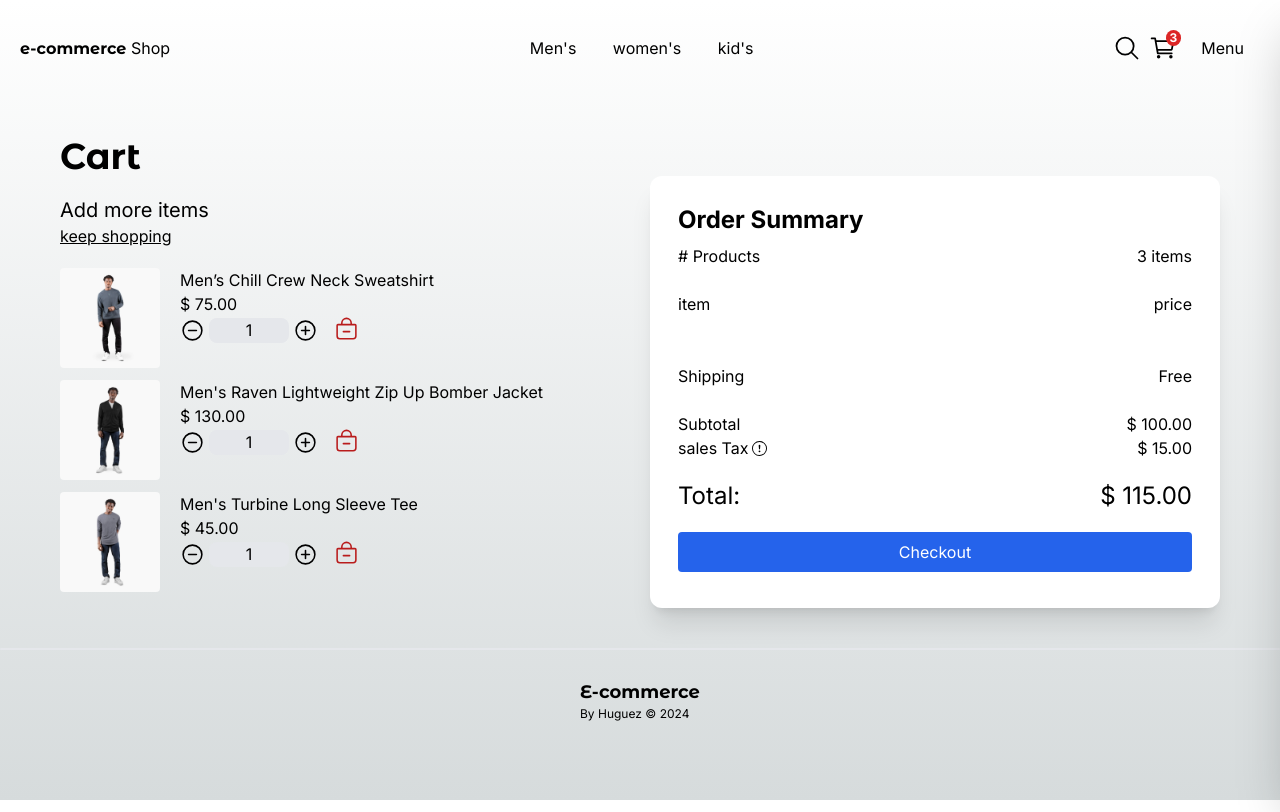
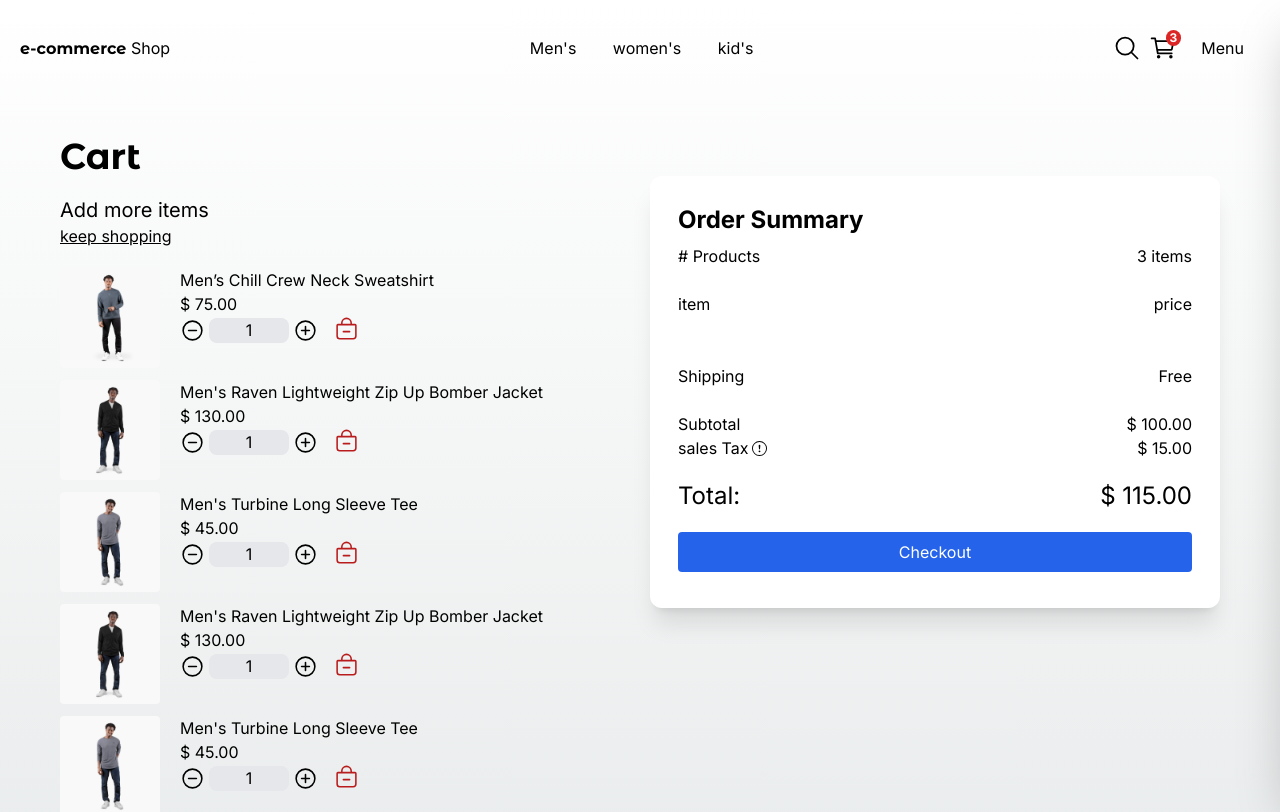
Before and after one commit to Huguez/e_commerce, a Next.js app: page /cart in a window 1280 px wide. Shown: the top 812 px of the page. Built offline with nearby package versions, Linux system fonts and the light colour scheme.

Commit message:
aesthetic dettails

```diff
--- a/src/app/(shop)/cart/page.tsx
+++ b/src/app/(shop)/cart/page.tsx
@@ -9,6 +9,14 @@ import { Product } from "@/interfaces";
 
 const productosCart: Product[] = [
    initialData.products[0],
+   initialData.products[2],
+   initialData.products[3],
+   initialData.products[2],
+   initialData.products[3],
+   initialData.products[2],
+   initialData.products[3],
+   initialData.products[2],
+   initialData.products[3],
    initialData.products[2],
    initialData.products[3],
 ]
@@ -53,7 +61,7 @@ export default function CartPage() {
                   }
                </div>
                <div>
-                  <div className="bg-white rounded-xl shadow-xl p-7 ">
+                  <div className="bg-white rounded-xl shadow-xl p-7 sticky top-10 ">
                      <h2 className="text-2xl font-bold mb-2"> Order Summary </h2>
 
                      <div className="grid grid-cols-2">
--- a/src/app/(shop)/checkout/page.tsx
+++ b/src/app/(shop)/checkout/page.tsx
@@ -6,7 +6,14 @@ import { initialData } from "@/seed/seed";
 import { BsExclamationCircle } from "react-icons/bs";
 
 const productosCart = [
-   initialData.products[0],
+   initialData.products[2],
+   initialData.products[3],
+   initialData.products[2],
+   initialData.products[3],
+   initialData.products[2],
+   initialData.products[3],
+   initialData.products[2],
+   initialData.products[3],
    initialData.products[2],
    initialData.products[3],
 ]
@@ -47,7 +54,7 @@ export default function CheckoutPage() {
 					}
 				</div>
 				<div>
-				<div className="bg-white rounded-xl shadow-xl p-7 ">
+					<div className="bg-white rounded-xl shadow-xl p-7 sticky top-10 ">
 						<h3 className="text-2xl mb-2 font-bold"> Address </h3>
 						<div className="mb-10">
 							<p className="text-xl"> Name Lastname </p>
--- a/src/app/(shop)/orders/[id]/page.tsx
+++ b/src/app/(shop)/orders/[id]/page.tsx
@@ -1,5 +1,4 @@
 import Image from "next/image"
-import Link from "next/link";
 
 import { Title } from "@/components";
 import { initialData } from "@/seed/seed";
@@ -8,6 +7,12 @@ import clsx from "clsx";
 import { IoCartOutline } from "react-icons/io5";
 
 const productosCart = [
+   initialData.products[0],
+   initialData.products[2],
+   initialData.products[3],
+   initialData.products[0],
+   initialData.products[2],
+   initialData.products[3],
    initialData.products[0],
    initialData.products[2],
    initialData.products[3],
@@ -67,7 +72,7 @@ export default function OrdersPage( { params }: propsI ) {
 					}
 				</div>
 				<div>
-				<div className="bg-white rounded-xl shadow-xl p-7 ">
+					<div className="bg-white rounded-xl shadow-xl p-7 sticky top-10 ">
 						<h3 className="text-2xl mb-2 font-bold"> Address </h3>
 						<div className="mb-10">
 							<p className="text-xl"> Name Lastname </p>
@@ -105,7 +110,7 @@ export default function OrdersPage( { params }: propsI ) {
 
 						</div>
 						<div className="mt-5 mb-2 w-full">
-						<div className={ clsx( "flex items-center rounded-lg py-2 px-3.5 text-sm font-bold text-white mb-5",
+							<div className={ clsx( "flex items-center justify-center rounded-lg py-2 px-3.5 text-sm font-bold text-white mb-5",
 								{
 									"bg-red-500" : false,
 									"bg-green-600" : true
```
Lines whose indentation alone changed are shown as unchanged.
